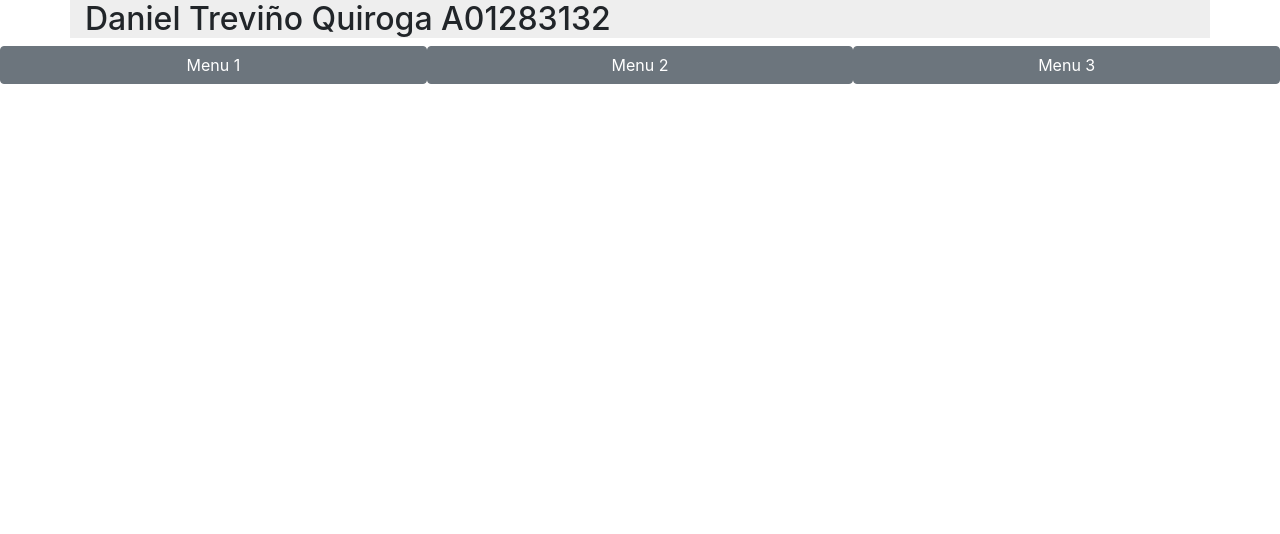
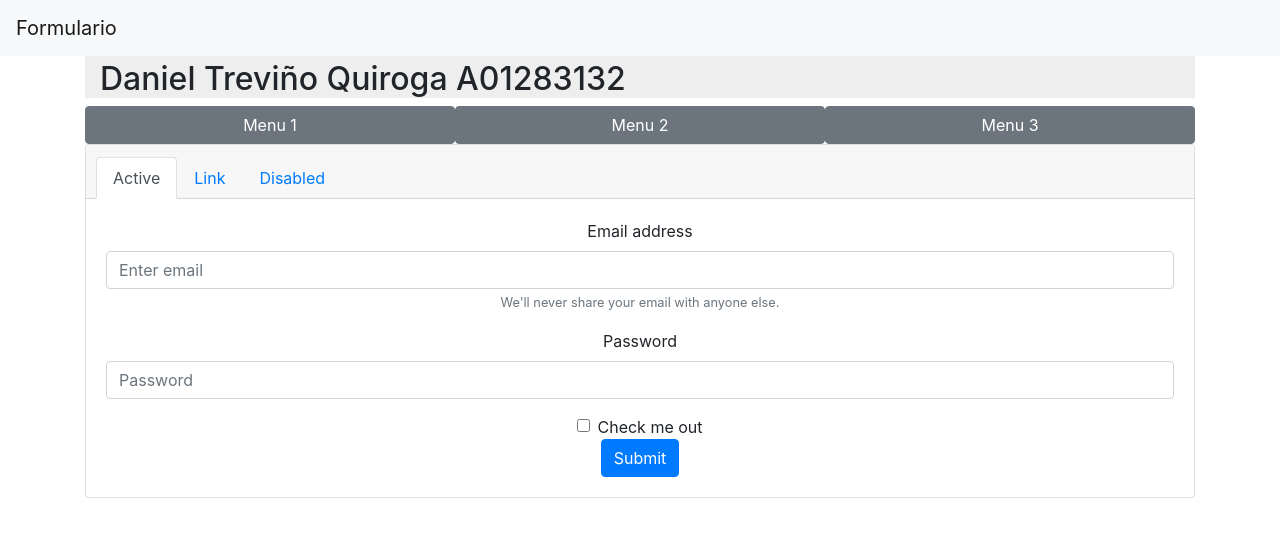
Before and after one commit to danieltre23/ClaseWebCurricula, a plain HTML site: page index.html in a window 1280 px wide. Drawn offline with nearby package versions, Linux system fonts and the light colour scheme.

Commit message:
Agregar menu flotante, menus y ancla

```diff
--- a/index.html
+++ b/index.html
@@ -6,7 +6,11 @@
         <title>3132</title>
     </head>
     <body>
-        <div class="container" style="background: #aaa3;">
+        <div class="container" >
+            <nav class="navbar fixed-top navbar-light bg-light">
+            <a class="navbar-brand" href="#formulario">Formulario</a>
+         </nav>
+        <div class="container" style="background: #aaa3; padding-top: 60px;">
             <h2>
                 Daniel Treviño Quiroga A01283132
             </h2>
@@ -18,5 +22,42 @@
                 <button type="button" class="col btn btn-secondary">Menu 3</button>
             </div>
         </div>
+        <div class="card text-center" id="Ancla">
+            <div class="card-header">
+              <ul class="nav nav-tabs card-header-tabs">
+                <li class="nav-item">
+                  <a class="nav-link active" href="#Footer">Active</a>
+                </li>
+                <li class="nav-item">
+                  <a class="nav-link" href="#">Link</a>
+                </li>
+                <li class="nav-item">
+                  <a class="nav-link" href="#Ancla" tabindex="-1" aria-disabled="true">Disabled</a>
+                </li>
+              </ul>
+            </div>
+            <div class="card-body">
+                <form>
+                    <div class="form-group" id="formulario">
+                      <label for="exampleInputEmail1">Email address</label>
+                      <input type="email" class="form-control" id="exampleInputEmail1" aria-describedby="emailHelp" placeholder="Enter email">
+                      <small id="emailHelp" class="form-text text-muted">We'll never share your email with anyone else.</small>
+                    </div>
+                    <div class="form-group">
+                      <label for="exampleInputPassword1">Password</label>
+                      <input type="password" class="form-control" id="exampleInputPassword1" placeholder="Password">
+                    </div>
+                    <div class="form-check">
+                      <input type="checkbox" class="form-check-input" id="exampleCheck1">
+                      <label class="form-check-label" for="exampleCheck1">Check me out</label>
+                    </div>
+                    <button type="submit" class="btn btn-primary">Submit</button>
+                </form>
+            </div>
+          </div>
+        </div>
     </body>
+    <script src="https://code.jquery.com/jquery-3.2.1.slim.min.js" integrity="sha384-KJ3o2DKtIkvYIK3UENzmM7KCkRr/rE9/Qpg6aAZGJwFDMVNA/GpGFF93hXpG5KkN" crossorigin="anonymous"></script>
+    <script src="https://cdnjs.cloudflare.com/ajax/libs/popper.js/1.12.9/umd/popper.min.js" integrity="sha384-ApNbgh9B+Y1QKtv3Rn7W3mgPxhU9K/ScQsAP7hUibX39j7fakFPskvXusvfa0b4Q" crossorigin="anonymous"></script>
+    <script src="https://maxcdn.bootstrapcdn.com/bootstrap/4.0.0/js/bootstrap.min.js" integrity="sha384-JZR6Spejh4U02d8jOt6vLEHfe/JQGiRRSQQxSfFWpi1MquVdAyjUar5+76PVCmYl" crossorigin="anonymous"></script>
 </html>
```
